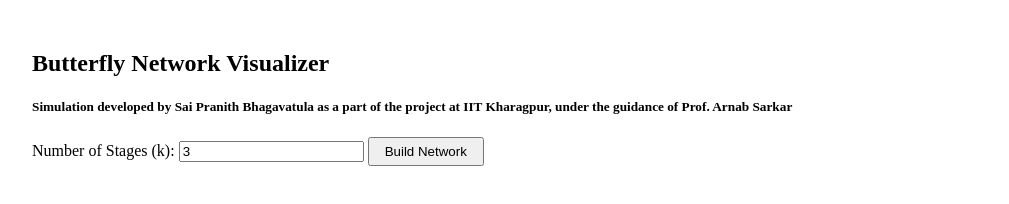
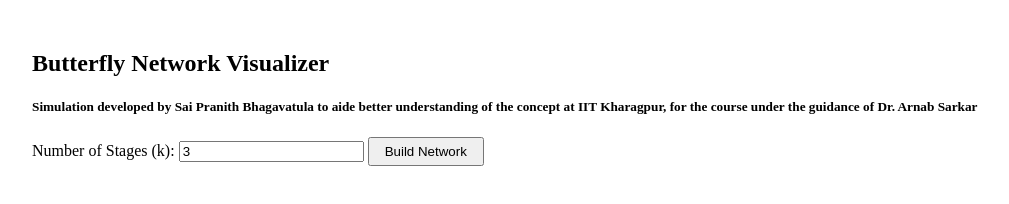
Before and after one commit to saipranithb/Butterfly-Network-Simulation, a plain HTML site: page index.html in a window 1280 px wide. Shown: the whole page, without its empty margins (6-1015 px from the left). Drawn offline with Linux system fonts and the light colour scheme.

Commit message:
Update index.html

```diff
--- a/index.html
+++ b/index.html
@@ -21,7 +21,7 @@
 <body>
     <div class="container">
         <h2>Butterfly Network Visualizer</h2>
-        <h5>Simulation developed by Sai Pranith Bhagavatula as a part of the project at IIT Kharagpur, under the guidance of Prof. Arnab Sarkar</h5>
+        <h5>Simulation developed by Sai Pranith Bhagavatula to aide better understanding of the concept at IIT Kharagpur, for the course under the guidance of Dr. Arnab Sarkar</h5>
         <div class="input-group">
             <label>Number of Stages (k): </label>
             <input type="number" id="k" value="3">
```
